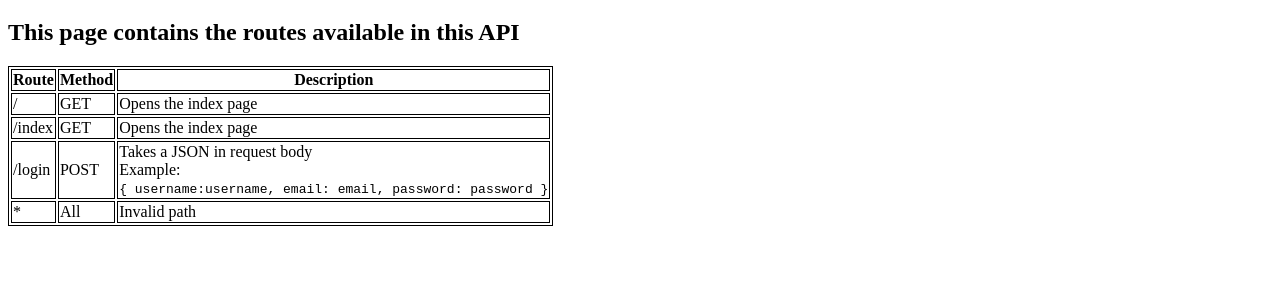
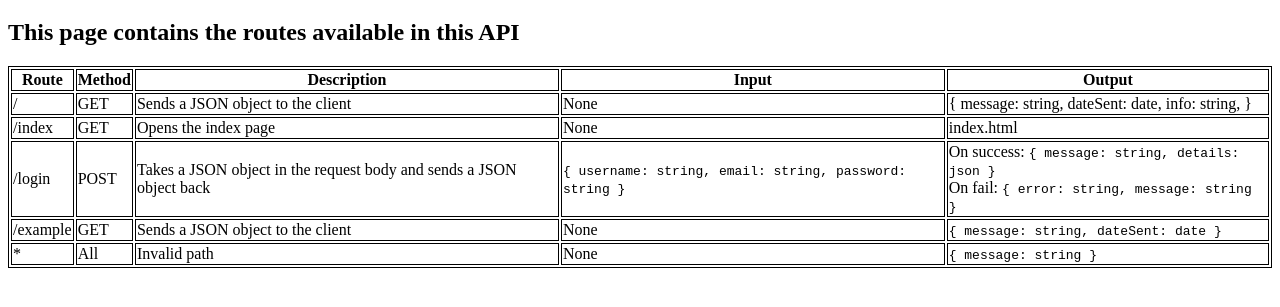
Before and after one commit to Frigadae/expressServerDemo, a website: page public/index.html in a window 1280 px wide. Shown: the part 61-368 px from the top of the page. Drawn offline with Linux system fonts and the light colour scheme.

Commit message:
clean up code, inserted and modified request handlers

```diff
--- a/app.js
+++ b/app.js
@@ -14,7 +14,8 @@ app.use(express.json());
 app.use(favicon(__dirname + "/public/favicon.ico"));
 
 //serve static files found in public folder when needed
-app.use(express.static('public'));
+//set index to false to stop index.html from being automatically served
+app.use(express.static('public'), {index: false});
 
 //use the express router
 app.use("/", router.router);
--- a/public/index.html
+++ b/public/index.html
@@ -18,30 +18,71 @@
                 <th>Route</th>
                 <th>Method</th>
                 <th>Description</th>
+                <th>Input</th>
+                <th>Output</th>
             </tr>
             <tr class="handlerRow">
                 <td>/</td>
                 <td>GET</td>
-                <td>Opens the index page</td>
+                <td>Sends a JSON object to the client</td>
+                <td>None</td>
+                <td>
+                    {
+                        message: string,
+                        dateSent: date,
+                        info: string,
+                    }
+                </td>
             </tr>
             <tr class="handlerRow">
                 <td>/index</td>
                 <td>GET</td>
                 <td>Opens the index page</td>
+                <td>None</td>
+                <td>index.html</td>
             </tr>
             <tr class="handlerRow">
                 <td>/login</td>
                 <td>POST</td>
                 <td>
-                    Takes a JSON in request body
-                    <br>
-                    Example:
-                    <br>
+                    Takes a JSON object in the request body and sends a JSON object back
+                </td>
+                <td>
                     <code>
                         {
-                            username:username,
-                            email: email,
-                            password: password
+                            username: string,
+                            email: string,
+                            password: string
+                        }
+                    </code>
+                </td>
+                <td>
+                    On success:
+                    <code>
+                        {
+                            message: string,
+                            details: json
+                        }
+                    </code><br>
+                    On fail:
+                    <code>
+                        {
+                            error: string,
+                            message: string
+                        }
+                    </code>
+                </td>
+            </tr>
+            <tr class="handlerRow">
+                <td>/example</td>
+                <td>GET</td>
+                <td>Sends a JSON object to the client</td>
+                <td>None</td>
+                <td>
+                    <code>
+                        {
+                            message: string,
+                            dateSent: date
                         }
                     </code>
                 </td>
@@ -50,6 +91,14 @@
                 <td>*</td>
                 <td>All</td>
                 <td>Invalid path</td>
+                <td>None</td>
+                <td>
+                    <code>
+                        {
+                            message: string
+                        }
+                    </code>
+                </td>
             </tr>
         </table>
     </main>
```
Also changed, not shown: functions/login.js (+2 -9 lines), public/about/index.html (added, +12 -0 lines), routing/router.js (+23 -6 lines), utils/logger.js (+7 -1 lines).
